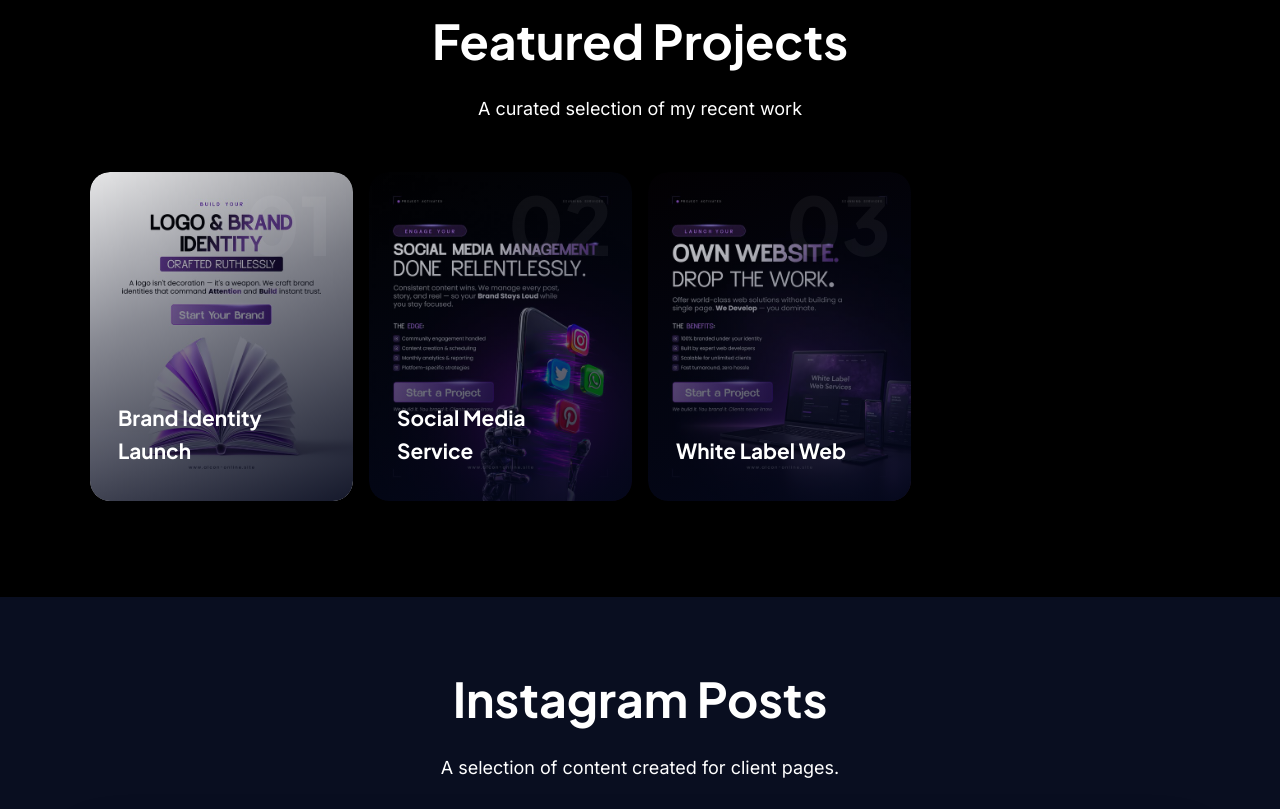
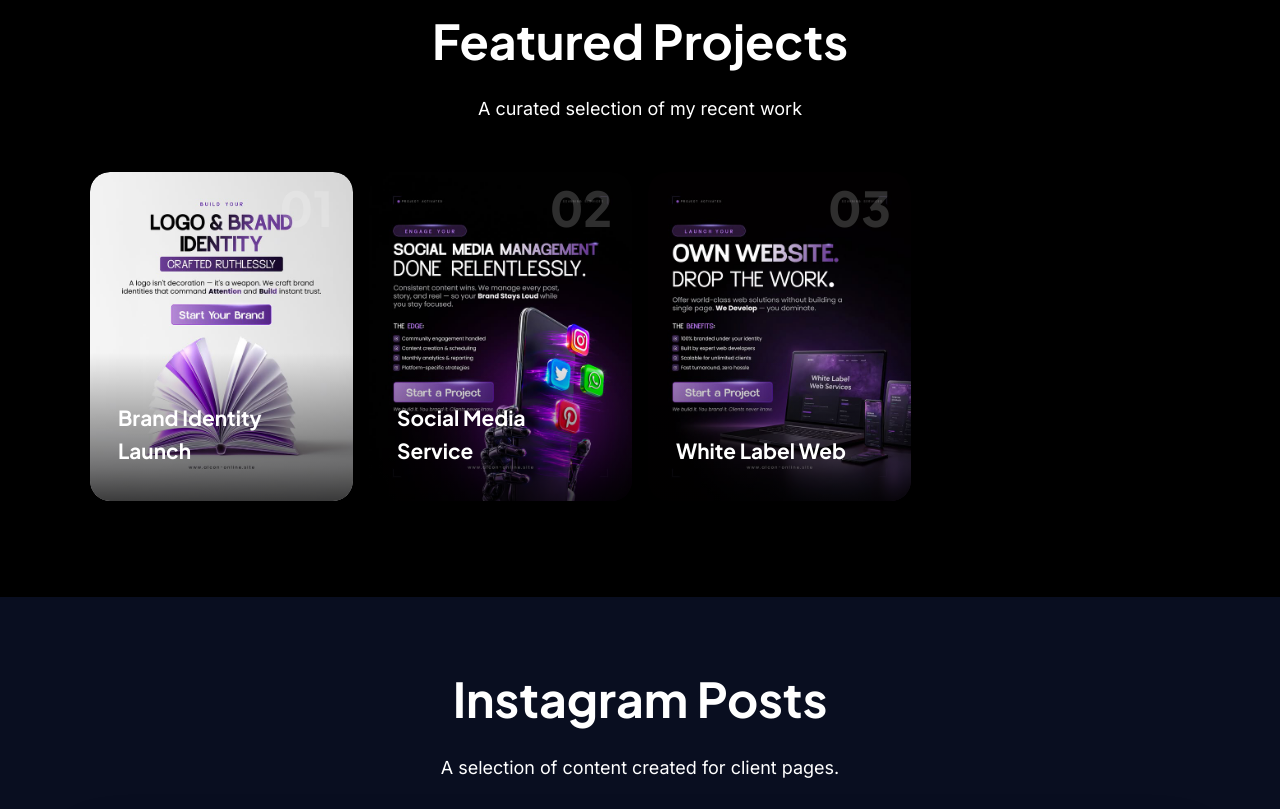
Before and after one commit to Ronnie0525/ronnie-portfolio, a plain HTML site: page skill-social-media/index.html in a window 1280 px wide. Shown: the part 2199-3008 px from the top of the page. Drawn offline with Linux system fonts and the light colour scheme.

Commit message:
Open Featured Projects in lightbox + lighten scrim so images are visible
Previously each card was an <a target=_blank> opening the image in a
new tab. Extending the existing lightbox JS selector to also pick up
.portfolio-grid .fw-card so clicks now open inline (with prev/next +
Esc) — the click handler already prevents default for these elements.

Replaced the heavy full-coverage scrim with a bottom-only gradient
(transparent 0-55%, dark 90-100%) so the actual creative is fully
visible and only the title area at the bottom is darkened for legibility.
Hover slightly intensifies the gradient. Also dialed the giant 01/02/03
numbers down so they don't compete with the image.

```diff
--- a/skill-social-media/index.html
+++ b/skill-social-media/index.html
@@ -23,7 +23,7 @@
   <link href="https://fonts.googleapis.com/css2?family=Plus+Jakarta+Sans:wght@300;400;500;600;700;800&family=Inter:wght@300;400;500;600;700&display=swap" rel="stylesheet" />
   <script src="/loader.js?v=5"></script>
   <script src="/search.js?v=3" defer></script>
-  <link rel="stylesheet" href="/styles.css?v=34" />
+  <link rel="stylesheet" href="/styles.css?v=35" />
 </head>
 <body>
   <!-- ===== NAVIGATION ===== -->
@@ -425,7 +425,7 @@
     (function() {
       var lightbox = document.getElementById('lightbox');
       if (!lightbox) return;
-      var posts = Array.prototype.slice.call(document.querySelectorAll('.ig-post'));
+      var posts = Array.prototype.slice.call(document.querySelectorAll('.ig-post, .portfolio-grid .fw-card'));
       if (!posts.length) return;
 
       var lbImg = lightbox.querySelector('.lightbox-img');
--- a/styles.css
+++ b/styles.css
@@ -2320,7 +2320,31 @@
       opacity: 1 !important;
       aspect-ratio: 4 / 5;
       text-decoration: none;
-    }
+      cursor: zoom-in;
+    }
+    /* Light scrim — images stay clearly visible, dark only at the bottom
+       so the title stays readable. Stronger gradient on hover. */
+    .portfolio-grid .fw-scrim {
+      background: linear-gradient(180deg,
+        transparent 0%,
+        transparent 55%,
+        rgba(0,0,0,0.55) 90%,
+        rgba(0,0,0,0.75) 100%) !important;
+      transition: background 0.3s ease;
+    }
+    .portfolio-grid .fw-card:hover .fw-scrim {
+      background: linear-gradient(180deg,
+        rgba(0,0,0,0.05) 0%,
+        rgba(0,0,0,0.20) 40%,
+        rgba(0,0,0,0.75) 90%,
+        rgba(0,0,0,0.85) 100%) !important;
+    }
+    /* Tame the giant 01/02/03 number so it doesn't compete with the image */
+    .portfolio-grid .fw-num {
+      font-size: 3rem;
+      color: rgba(255,255,255,0.18);
+    }
+    .portfolio-grid .fw-card:hover .fw-num { color: rgba(255,255,255,0.30); }
     @media (max-width: 1024px) {
       .portfolio-grid { grid-template-columns: repeat(3, 1fr); }
     }
```
